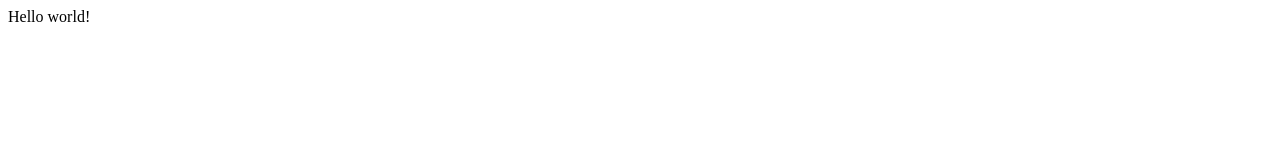
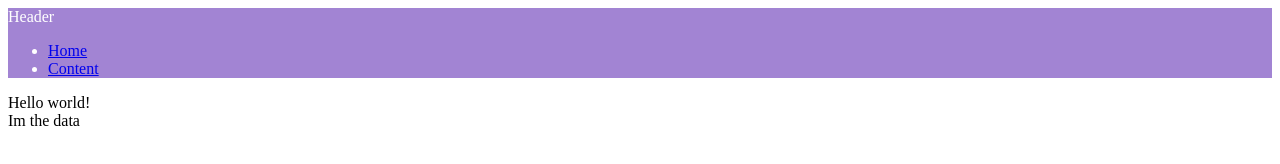
Before and after one commit to AlejandroRV/gatsby-pwa-contentful-example, a Gatsby site: page / in a window 1280 px wide. Built offline with nearby package versions, Linux system fonts and the light colour scheme; Gatsby itself is replaced by a stand-in of ours.

Commit message:
feat(configs): add first approach

```diff
--- a/gatsby-config.js
+++ b/gatsby-config.js
@@ -6,4 +6,10 @@
 
 module.exports = {
   /* Your site config here */
+  siteMetadata: {
+    someData: 'Im the data'
+  },
+  plugins: [
+    'gatsby-plugin-sass'
+  ]
 }
--- a/package.json
+++ b/package.json
@@ -15,6 +15,8 @@
   },
   "dependencies": {
     "gatsby": "^2.17.11",
+    "gatsby-plugin-sass": "^2.1.23",
+    "node-sass": "^4.13.0",
     "react": "^16.11.0",
     "react-dom": "^16.11.0"
   },
--- /dev/null
+++ b/src/components/header.js
@@ -0,0 +1,30 @@
+import React, { memo } from 'react'
+import { Link } from 'gatsby'
+import PropTypes from 'prop-types'
+import headerStyles from './header.module.scss';
+
+const Header = (props) => {
+  return (
+    <nav className={headerStyles.nav}>
+      Header
+      <ul>
+        <li>
+          <Link to="/" >
+            Home
+          </Link>
+        </li>
+        <li>
+          <Link to="/content">
+            Content
+          </Link>
+        </li>
+      </ul>
+    </nav>
+  )
+};
+
+Header.propTypes = {
+
+}
+
+export default Header
--- /dev/null
+++ b/src/components/header.module.scss
@@ -0,0 +1,4 @@
+.nav {
+  background-color: rgb(162, 132, 211);
+  color: white;
+}
--- a/src/pages/index.js
+++ b/src/pages/index.js
@@ -1,3 +1,24 @@
 import React from "react"
+import Header from "../components/header"
+import { useStaticQuery, graphql } from "gatsby"
 
-export default () => <div>Hello world!</div>
+export default (props) => {
+  const data = useStaticQuery(graphql`
+    query MyQuery {
+      site {
+        siteMetadata {
+          someData
+        }
+      }
+    }
+  `);
+
+  return (
+    <div>
+      <Header />
+      Hello world!
+      <br />
+      {data.site.siteMetadata.someData}
+    </div>
+  );
+}
```
Also changed, not shown: src/pages/content.js (added, +18 -0 lines), 1 other file.
